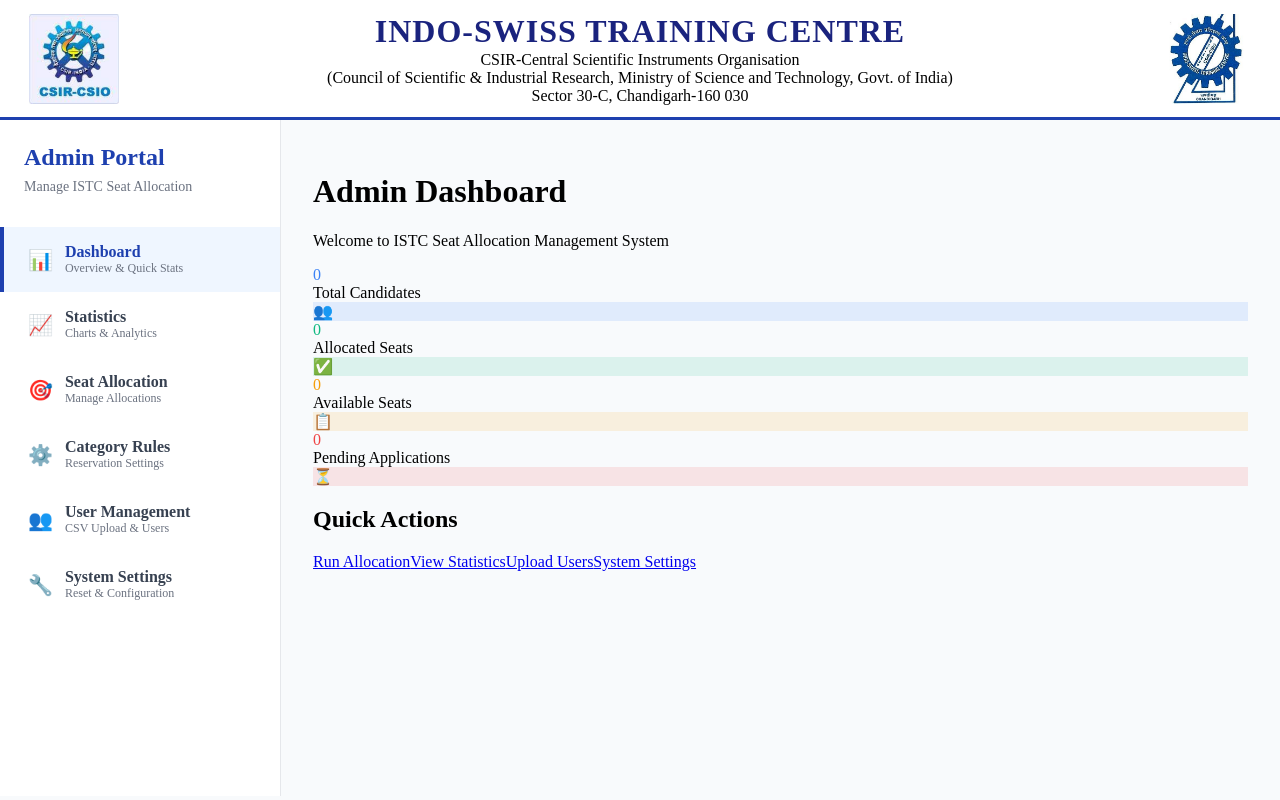
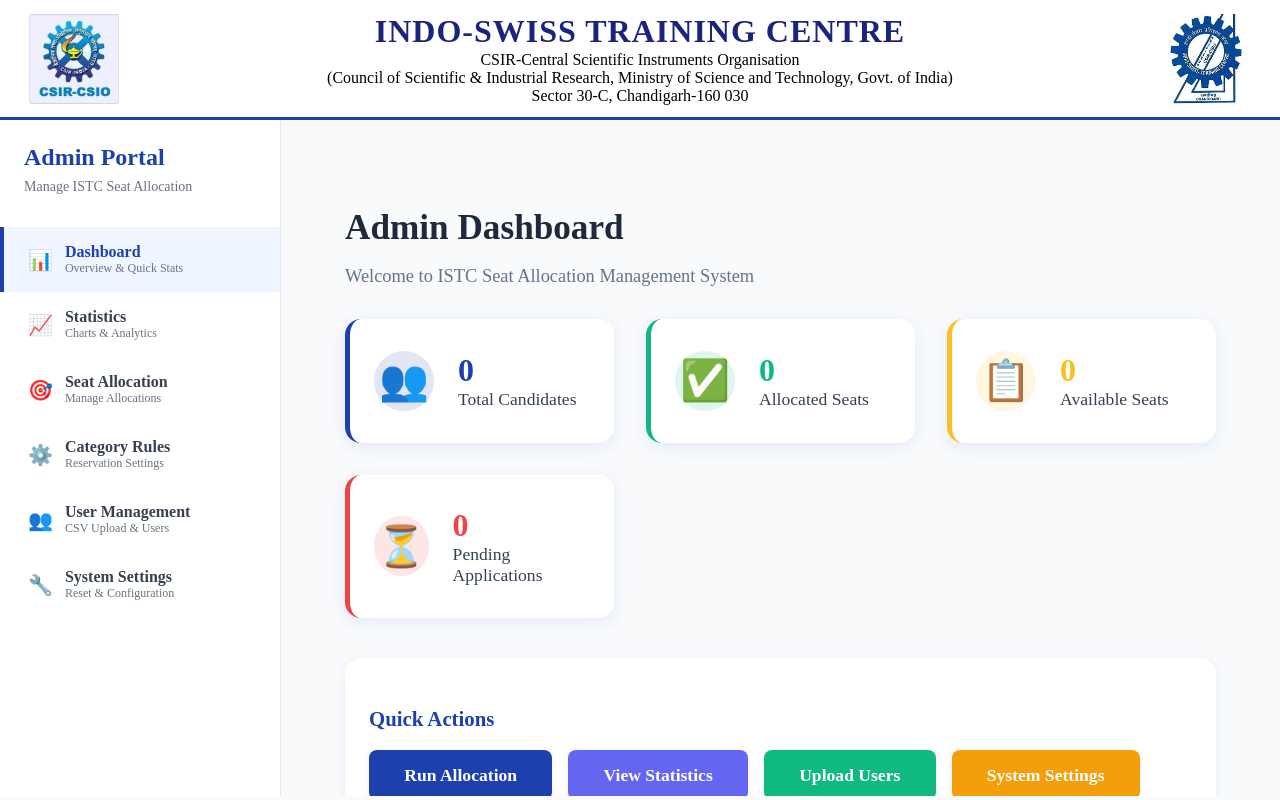
Before and after one commit to jainishjain11/istc-seat-allocation, a Next.js app: page /admin in a window 1280 px wide. Built offline with nearby package versions, Linux system fonts and the light colour scheme; no server answers.

Commit message:
Admin Page UI update

```diff
--- a/src/app/admin/page.tsx
+++ b/src/app/admin/page.tsx
@@ -1,14 +1,19 @@
 'use client';
 import { useState, useEffect } from 'react';
-import AdminCard from '@/components/admin/AdminCard';
+
+const CARD_COLORS = ['#1e40af', '#10b981', '#fbbf24', '#ef4444'];
+
+const CARD_ICONS = ['👥', '✅', '📋', '⏳'];
+
+const CARD_TITLES = [
+  'Total Candidates',
+  'Allocated Seats',
+  'Available Seats',
+  'Pending Applications'
+];
 
 export default function AdminDashboard() {
-  const [stats, setStats] = useState({
-    totalCandidates: 0,
-    allocatedSeats: 0,
-    availableSeats: 0,
-    pendingApplications: 0
-  });
+  const [stats, setStats] = useState([0, 0, 0, 0]);
 
   useEffect(() => {
     // Fetch dashboard stats
@@ -17,64 +22,126 @@
         const res = await fetch('/api/admin/dashboard-stats');
         const data = await res.json();
         if (data.success) {
-          setStats(data.stats);
+          setStats([
+            data.stats.totalCandidates,
+            data.stats.allocatedSeats,
+            data.stats.availableSeats,
+            data.stats.pendingApplications
+          ]);
         }
       } catch (error) {
-        console.error('Failed to fetch stats');
+        // fallback: do nothing
       }
     };
     fetchStats();
   }, []);
 
   return (
-    <div className="admin-container">
-      <h1 className="admin-title">Admin Dashboard</h1>
-      <p className="admin-subtitle">Welcome to ISTC Seat Allocation Management System</p>
+    <div style={{ maxWidth: 1200, margin: '0 auto', padding: '2rem' }}>
+      <h1 style={{
+        fontSize: '2.2rem',
+        fontWeight: 700,
+        color: '#1e293b',
+        marginBottom: '0.25rem'
+      }}>
+        Admin Dashboard
+      </h1>
+      <p style={{ color: '#64748b', marginBottom: '2rem', fontSize: '1.15rem' }}>
+        Welcome to ISTC Seat Allocation Management System
+      </p>
 
-      <div className="stats-grid">
-        <AdminCard
-          title="Total Candidates"
-          value={stats.totalCandidates}
-          icon="👥"
-          color="#3b82f6"
-        />
-        <AdminCard
-          title="Allocated Seats"
-          value={stats.allocatedSeats}
-          icon="✅"
-          color="#10b981"
-        />
-        <AdminCard
-          title="Available Seats"
-          value={stats.availableSeats}
-          icon="📋"
-          color="#f59e0b"
-        />
-        <AdminCard
-          title="Pending Applications"
-          value={stats.pendingApplications}
-          icon="⏳"
-          color="#ef4444"
-        />
+      {/* Stats Cards */}
+      <div style={{
+        display: 'grid',
+        gridTemplateColumns: 'repeat(auto-fit, minmax(220px, 1fr))',
+        gap: '2rem',
+        marginBottom: '2.5rem'
+      }}>
+        {CARD_TITLES.map((title, idx) => (
+          <div
+            key={title}
+            style={{
+              background: '#fff',
+              borderRadius: '1rem',
+              boxShadow: '0 4px 16px rgba(30,64,175,0.09)',
+              padding: '2rem 1.5rem',
+              display: 'flex',
+              alignItems: 'center',
+              gap: '1.5rem',
+              borderLeft: `5px solid ${CARD_COLORS[idx]}`
+            }}
+          >
+            <div style={{
+              fontSize: '2.5rem',
+              background: `${CARD_COLORS[idx]}22`,
+              color: CARD_COLORS[idx],
+              borderRadius: '50%',
+              width: 60,
+              height: 60,
+              display: 'flex',
+              alignItems: 'center',
+              justifyContent: 'center'
+            }}>
+              {CARD_ICONS[idx]}
+            </div>
+            <div>
+              <div style={{
+                fontSize: '2rem',
+                fontWeight: 700,
+                color: CARD_COLORS[idx]
+              }}>
+                {stats[idx]}
+              </div>
+              <div style={{
+                color: '#334155',
+                fontWeight: 500,
+                fontSize: '1.1rem'
+              }}>
+                {title}
+              </div>
+            </div>
+          </div>
+        ))}
       </div>
 
-      <div className="quick-actions">
-        <h2 className="section-title">Quick Actions</h2>
-        <div className="action-buttons">
-          <a href="/admin/seat-allocation" className="action-button bg-blue-600">
-            Run Allocation
-          </a>
-          <a href="/admin/statistics" className="action-button bg-purple-600">
-            View Statistics
-          </a>
-          <a href="/admin/user-management" className="action-button bg-green-600">
-            Upload Users
-          </a>
-          <a href="/admin/system-settings" className="action-button bg-amber-600">
-            System Settings
-          </a>
+      {/* Quick Actions */}
+      <div style={{
+        background: '#fff',
+        borderRadius: '1rem',
+        boxShadow: '0 2px 8px rgba(30,64,175,0.07)',
+        padding: '2rem 1.5rem',
+        marginBottom: '2rem'
+      }}>
+        <h2 style={{
+          fontSize: '1.3rem',
+          fontWeight: 600,
+          color: '#1e40af',
+          marginBottom: '1.2rem'
+        }}>
+          Quick Actions
+        </h2>
+        <div style={{ display: 'flex', gap: '1rem', flexWrap: 'wrap' }}>
+          <a href="/admin/seat-allocation" className="admin-action-btn" style={actionBtnStyle('#1e40af')}>Run Allocation</a>
+          <a href="/admin/statistics" className="admin-action-btn" style={actionBtnStyle('#6366f1')}>View Statistics</a>
+          <a href="/admin/user-management" className="admin-action-btn" style={actionBtnStyle('#10b981')}>Upload Users</a>
+          <a href="/admin/system-settings" className="admin-action-btn" style={actionBtnStyle('#f59e0b')}>System Settings</a>
         </div>
       </div>
     </div>
   );
 }
+
+function actionBtnStyle(color: string) {
+  return {
+    background: color,
+    color: '#fff',
+    fontWeight: 600,
+    fontSize: '1.1rem',
+    borderRadius: '0.5rem',
+    padding: '0.9rem 2.2rem',
+    textDecoration: 'none',
+    transition: 'background 0.2s',
+    boxShadow: '0 2px 8px rgba(30,64,175,0.07)',
+    display: 'inline-block'
+  } as React.CSSProperties;
+}
```
Also changed, not shown: src/app/admin/seat-allocation/page.tsx (+122 -21 lines).
